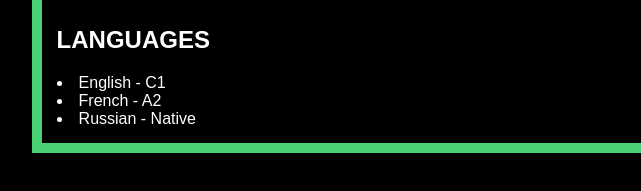
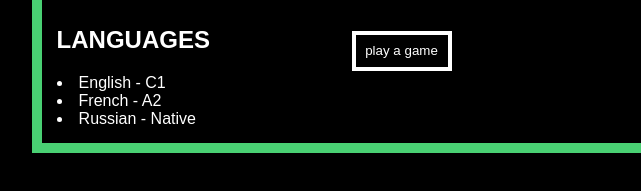
Before and after one commit to Eveverglow/js-practice-my-CV, a plain HTML site: page index.html in a window 1280 px wide. Shown: the part 465-656 px from the top of the page, 141-782 px from the left. Drawn offline with Linux system fonts and the light colour scheme; a web font is replaced by a local one.

Commit message:
add button

```diff
--- a/index.html
+++ b/index.html
@@ -50,6 +50,8 @@
                        </li>
                 </ul>
             </div>
+            <br>
+            <button id="start-game">play a game</button>
         </div>
         <div class="section lang">
             <h2>LANGUAGES</h2>
--- a/style.css
+++ b/style.css
@@ -15,7 +15,7 @@ body {
     padding: 15px;
     font-family: 'DotGothic16', sans-serif;
     color: white;
-
+    cursor: pointer;
     display: grid;
     grid-template-columns: 1fr 1fr 1fr 1fr 1fr 1fr;
     grid-template-rows: 1fr 1fr 1fr 1fr;
@@ -95,6 +95,28 @@ grid-template-rows: 1fr
 }
 
 h2:hover{
-    cursor: pointer;
     color: hsl(49deg 100% 63%);
 }
+
+#start-game{
+    color: white;
+    background-color: black;
+    width: 100px;
+    height: 40px;
+    border: 4px solid white;
+    animation-duration: 1s;
+    animation-delay: 1s;
+    animation-name: sparcle-button;
+    animation-iteration-count: infinite;
+    cursor: pointer;
+
+}
+
+@keyframes sparcle-button {
+    from {border: 4px solid white;}
+    to {border: 4px solid hsl(49deg 100% 63%);}
+}
+
+#start-game:active {
+font-size: 12px;
+}
```
Also changed, not shown: index.js (line endings or trailing spaces).
